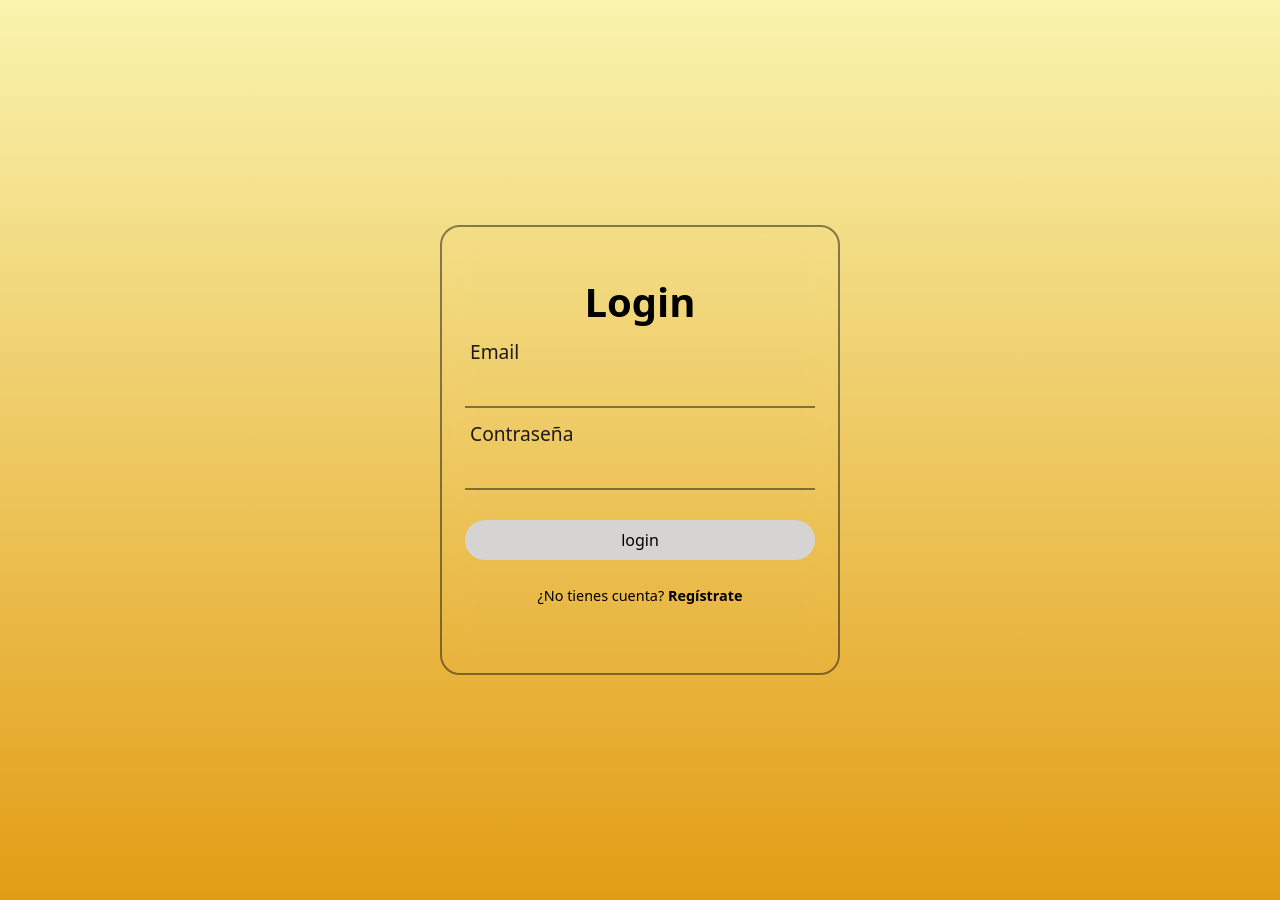
After one commit to AsteriXone/pelailla_app, a PHP site: page /login.php in a window 1280 px wide. The commit adds this page. Run offline with PHP 8.4, Linux system fonts and the light colour scheme; some libraries are stand-ins or nearby versions.

Commit message:
Login y su css

```diff
--- a/asset/css/estilos.css
+++ b/asset/css/estilos.css
@@ -22,7 +22,7 @@
     transition: .2s;
 }
 .boton:hover{
-    border: 1px solid green;
+    border: 1px solid rgb(128, 41, 0);
     color: green;
     }
 
@@ -30,3 +30,120 @@
 .navbar-brand{
     color: rgb(239, 214, 51);
 }
+
+.centrarlogin {
+    display:flex;
+    justify-content: center;
+    align-items: center;
+    background: linear-gradient(to bottom, #edde0a54, #e29d15);
+}
+
+.login-box {
+    position: relative;
+    width: 400px;
+    height: 450px;
+    background: transparent;
+    border: 2px solid rgba(27, 25, 25, 0.51);
+    border-radius:  20px;
+    display:flex;
+    justify-content: center;
+    align-items: center;
+    backdrop-filter: blur(15px);
+}
+.input-box {
+    position: relative;
+    width: 350px;
+    margin: 30px 0;
+    border-bottom: 2px solid rgba(27, 25, 25, 0.51);
+}
+
+.input-box label {
+    position: absolute;
+    top: 50%;
+    left: 5px;
+    transform: translateY(-50%);
+    font-size: 1em;
+    color: #c1b9b9;
+    pointer-events: none;
+    transition: .5s;
+}
+
+.input-box input {
+    width: 100%;
+    height: 50px;
+    background: transparent;
+    border: none;
+    outline: none;
+    font-size: 1em;
+    color: #a09b9b;
+    padding: 0 35px 0 5px;
+}
+
+.input-box label {
+    position: absolute;
+    right: 8px;
+    transform: translateY(-50%);
+    font-size: 1.2em;
+    color: #1c1a1a;
+    line-height: 57px;
+}
+
+.input-box .icon {
+    position: absolute;
+    right: 8px;
+    color: #fff;
+    font-size: 1.2em;
+    line-height: 57px;
+}
+
+.input-box input:focus~label,
+.input-box input:valid~label {
+    top: -5px;
+}
+
+
+.botonlogin {
+    width: 100%;
+    height: 40px;
+    background: #d6d3d3;
+    border: none;
+    outline: none;
+    border-radius: 40px;
+    cursor: pointer;
+    font-size: 1em;
+    color: black;
+    font-weight: 500;
+}
+
+.register-link {
+    font-size:  .9em;
+    color: black;
+    text-align: center;
+    margin: 25px 0 10px;
+}
+
+.register-link p a {
+    color: black;
+    text-decoration: none;
+    font-weight: 600;
+}
+
+.register-link p a:hover {
+    text-decoration: underline;
+}
+
+input[type="date"]::-webkit-calendar-picker-indicator {
+    position: absolute;
+    top: 0;
+    left: 0;
+    right: 0;
+    bottom: 0;
+    width: auto;
+    height: auto;
+    color: transparent;
+    background: transparent;
+}
+
+input[type=date]:required:invalid::-webkit-datetime-edit {
+    color: transparent;
+}
--- /dev/null
+++ b/login.php
@@ -0,0 +1,34 @@
+<?php require_once "c://xampp/htdocs/pelailla_app/public/head.php" ?>
+
+<section class="fondopagina, centrarlogin" style="height: 900px;">
+    <div class="login-box">
+        <form action="" method="post">
+            <h2 style="font-size: 2.5em; color: black; text-align: center; font-weight: bold;">Login</h2>
+
+            <?php
+            //incluidos desde la carpeta login para establecer la conexión con la base de datos y
+            // para establecer la Sesión del usuario que accede
+           // include "login/modelo/conexion.php";
+            //include "login/controlador/controlador_login.php";
+            //?>
+
+            <div class="input-box">
+                <span class="icon"><ion-icon name="mail"></ion-icon></span>
+                <input type="email" require name="email">
+                <label>Email</label>
+            </div>
+            <div class="input-box">
+                <span class="icon"><ion-icon name="lock-closed"></ion-icon></span>
+                <input type="password" require name="password">
+                <label>Contraseña</label>
+            </div>
+
+            <input class="botonlogin" type="submit" value="login" name="login">
+            <div class="register-link">
+                <p>¿No tienes cuenta? <a href="registro.php"> Regístrate</a></p>
+            </div>
+        </form>
+    </div>
+</section>
+
+ <?php require_once "c://xampp/htdocs/pelailla_app/public/head.php" ?>
--- a/public/header.php
+++ b/public/header.php
@@ -10,7 +10,7 @@
                 <span class="navbar-toggler-icon"></span>
                 </button>
                 <div>
-                <a href="" class="boton">Iniciar Session</a>
+                <a href="login.php" class="boton">Iniciar Session</a>
                 <a href="" class="boton">Registro</a>
                 </div>
             </div>
```
